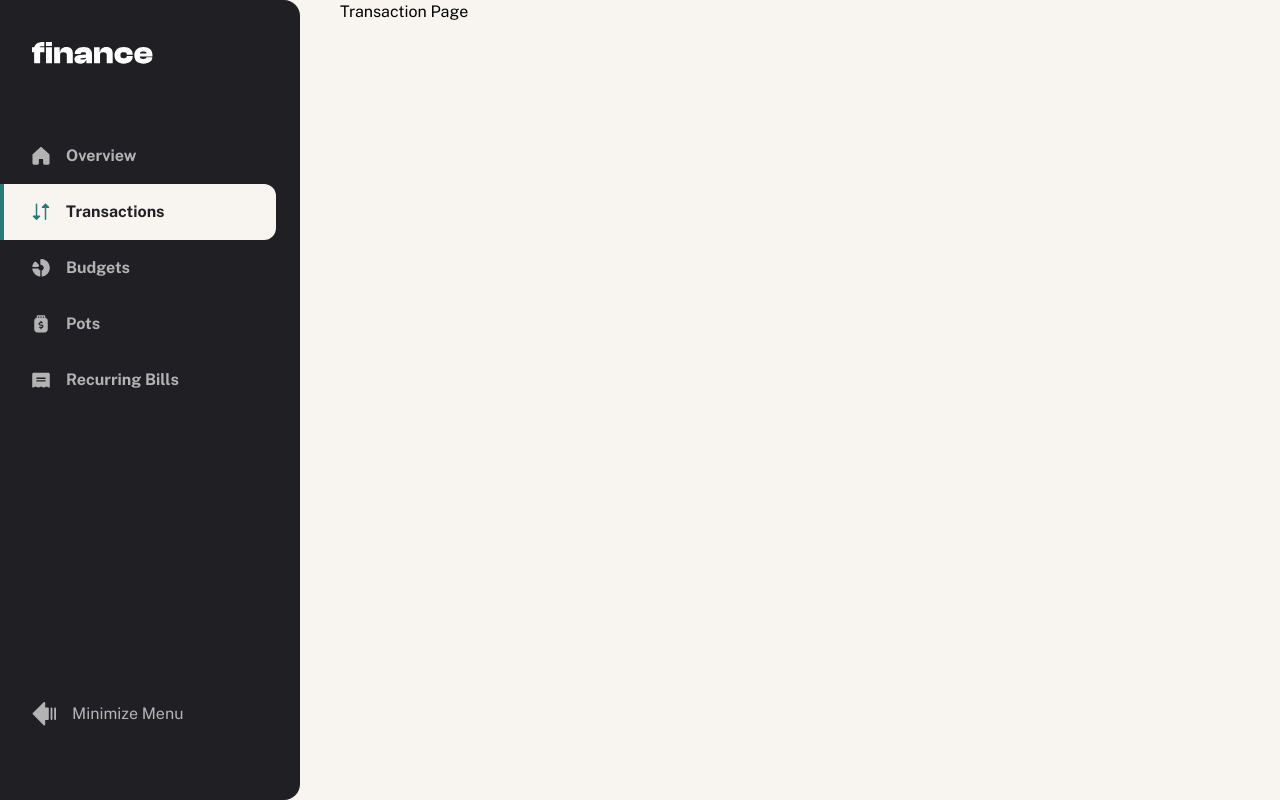
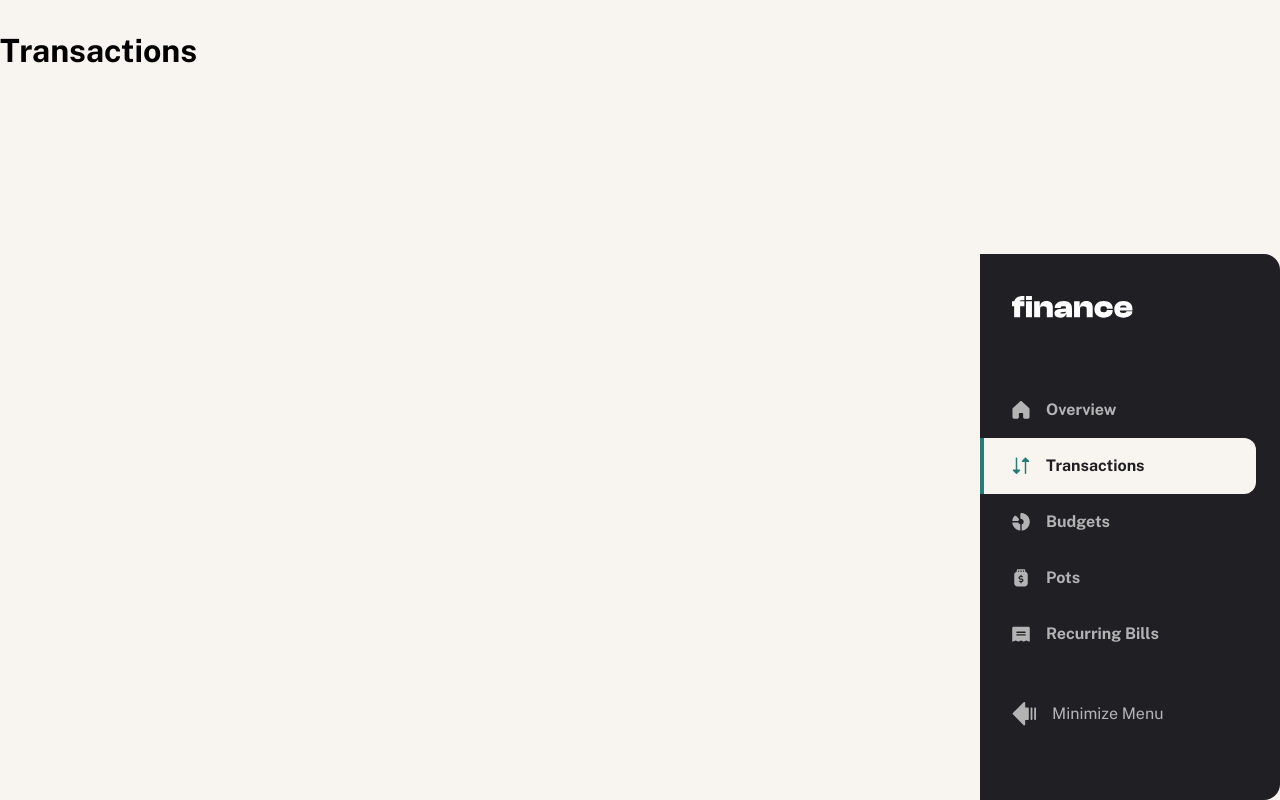
Before and after one commit to jownsu/personal-finance-app, a Next.js app: page /transactions in a window 1280 px wide. Built offline with nearby package versions, Linux system fonts and the light colour scheme.

Commit message:
Fix navbar and setup transactions page

```diff
--- a/app/(pages)/layout.tsx
+++ b/app/(pages)/layout.tsx
@@ -6,7 +6,7 @@ export default function RootLayout({
     children: React.ReactNode;
 }>) {
     return (
-        <main className="bg-light_grey flex min-h-screen flex-col lg:flex-row-reverse lg:gap-[4rem]">
+        <main className="bg-light_grey flex min-h-screen flex-col lg:flex-row-reverse lg:gap-[4rem] pb-[5.2rem]">
             <div className="flex-1">{children}</div>
             <NavigationBar />
         </main>
--- a/app/(pages)/transactions/page.tsx
+++ b/app/(pages)/transactions/page.tsx
@@ -1,7 +1,7 @@
 const TransactionPage = () => {
     return (
-        <div>
-            <h1>Transaction Page</h1>
+        <div className="container flex flex-col gap-[3.2rem] py-[2.4rem] md:py-[3.2rem]">
+            <h1 className="text-preset_1">Transactions</h1>
         </div>
     );
 };
--- a/app/_components/NavigationBar.tsx
+++ b/app/_components/NavigationBar.tsx
@@ -58,7 +58,7 @@ const NavigationBar = () => {
     return (
         <nav
             className={cn(
-                "mt-auto h-[5.2rem] rounded-t-[.8rem] bg-grey-900 px-[1.6rem] pt-[.8rem] duration-200 md:h-[7.4rem] md:px-[4rem] lg:mt-0 lg:flex lg:h-auto lg:w-[30rem] lg:flex-col lg:gap-[2.4rem] lg:rounded-r-[1.6rem] lg:rounded-tl-none lg:px-0 lg:pb-[5.8rem] lg:pr-[2.4rem] lg:pt-0",
+                "mt-auto h-[5.2rem] rounded-t-[.8rem] bg-grey-900 px-[1.6rem] pt-[.8rem] duration-200 md:h-[7.4rem] md:px-[4rem] lg:mt-0 lg:flex lg:h-auto lg:w-[30rem] lg:flex-col lg:gap-[2.4rem] lg:rounded-r-[1.6rem] lg:rounded-tl-none lg:px-0 lg:pb-[5.8rem] lg:pr-[2.4rem] lg:pt-0 fixed bottom-0 w-full",
                 {
                     ["lg:w-[8.8rem] lg:pr-[1rem]"]: !is_open
                 }
```
